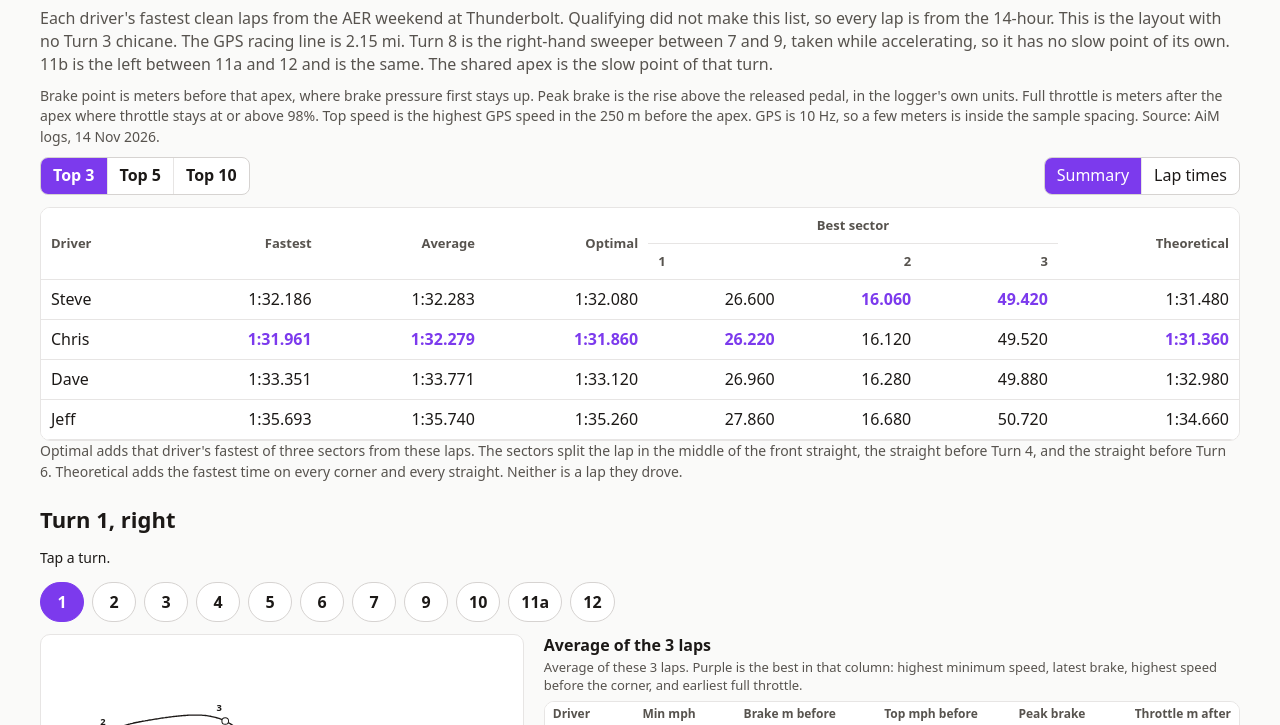
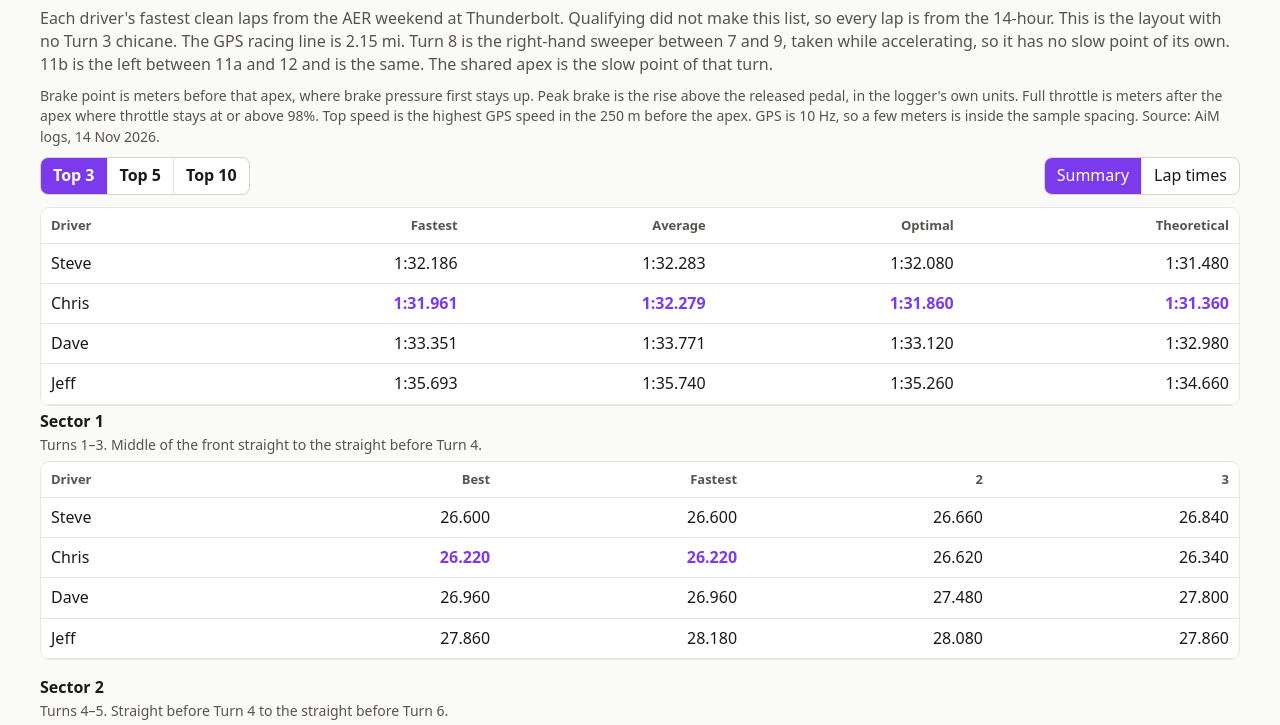
Before and after one commit to crbraun/xrk-race-analysis, a plain HTML site: page docs/index.html in a window 1280 px wide. Shown: the part 65-790 px from the top of the page. Drawn offline with Linux system fonts and the light colour scheme.

Commit message:
Break each sector into the time from every selected lap.
Co-authored-by: Cursor <cursoragent@cursor.com>

```diff
--- a/docs/index.html
+++ b/docs/index.html
@@ -35,8 +35,11 @@
   th, td { padding: 8px 10px; border-bottom: 1px solid var(--line); text-align: right; white-space: nowrap; }
   th:first-child, td:first-child { text-align: left; position: sticky; left: 0; background: white; }
   th { font-size: 13px; color: var(--muted); font-weight: 600; }
-  th.group { text-align: center; border-bottom: 1px solid var(--line); }
   .scroll { overflow-x: auto; border: 1px solid var(--line); border-radius: 10px; background: white; }
+  #sectors { display: grid; gap: 16px; margin: 4px 0 12px; }
+  #sectors[hidden] { display: none; }
+  #sectors h3 { font-size: 16px; margin: 0 0 2px; }
+  #sectors p { margin: 0 0 6px; }
   .best { color: var(--purple); font-weight: 700; }
   .bar { display: flex; flex-wrap: wrap; align-items: center; justify-content: space-between; gap: 12px; margin: 4px 0 12px; }
   .seg { display: inline-flex; border: 1px solid #d6d3d1; border-radius: 8px; overflow: hidden; background: white; }
@@ -68,6 +71,7 @@
     </div>
   </div>
   <div class="scroll" id="laps"></div>
+  <div id="sectors"></div>
   <p class="muted small" id="optimal-note">Optimal adds that driver's fastest of three sectors from these laps. The sectors split the lap in the middle of the front straight, the straight before Turn 4, and the straight before Turn 6. Theoretical adds the fastest time on every corner and every straight. Neither is a lap they drove.</p>
   <section class="corner">
     <h2 id="title"></h2>
@@ -157,6 +161,11 @@ function passIndex(laps) {
 const asked = Number(new URLSearchParams(location.search).get("n"));
 let lapCount = [3, 5, 10].includes(asked) ? asked : 3;
 let lapView = "summary";
+const SECTORS = [
+  ["Sector 1", "Turns 1–3. Middle of the front straight to the straight before Turn 4."],
+  ["Sector 2", "Turns 4–5. Straight before Turn 4 to the straight before Turn 6."],
+  ["Sector 3", "Turns 6–12. Straight before Turn 6 to the middle of the front straight."]
+];
 
 function bestSum(driver, key) {
   const laps = DATA[key][driver].slice(0, lapCount);
@@ -166,9 +175,25 @@ function bestSum(driver, key) {
   return total;
 }
 
-function bestSector(driver, index) {
-  const laps = DATA.thirds[driver].slice(0, lapCount);
-  return Math.min(...laps.map(lap => lap[index]));
+function renderSectors() {
+  const root = document.getElementById("sectors");
+  const summary = lapView === "summary";
+  root.hidden = !summary;
+  if (!summary) return;
+  const lapHeaders = Array.from({ length: lapCount }, (_, i) => (i === 0 ? "Fastest" : String(i + 1)));
+  root.innerHTML = SECTORS.map(([title, where], index) => {
+    const rows = DATA.drivers.map((_, d) => DATA.thirds[d].slice(0, lapCount).map(lap => lap[index]));
+    const bests = rows.map(row => Math.min(...row));
+    const bestOverall = Math.min(...bests);
+    const body = DATA.drivers.map((driver, d) => "<tr><td>" + driver + "</td><td>" +
+      cell(bests[d].toFixed(3), bests[d] === bestOverall) + "</td>" +
+      rows[d].map(sec => "<td>" + cell(sec.toFixed(3), sec === bestOverall) + "</td>").join("") +
+      "</tr>").join("");
+    return "<section><h3>" + title + "</h3><p class=\"muted small\">" + where + "</p>" +
+      "<div class=\"scroll\"><table><thead><tr><th>Driver</th><th>Best</th>" +
+      lapHeaders.map(h => "<th>" + h + "</th>").join("") +
+      "</tr></thead><tbody>" + body + "</tbody></table></div></section>";
+  }).join("");
 }
 
 function renderLaps() {
@@ -182,29 +207,23 @@ function renderLaps() {
   const fastestEach = times.map(row => row[0]);
   const bestFastest = Math.min(...fastestEach);
   const fastestSec = Math.min(...times.flat());
-  const sectors = [0, 1, 2].map(index => DATA.drivers.map((_, d) => bestSector(d, index)));
-  const bestSectors = sectors.map(column => Math.min(...column));
   const summary = lapView === "summary";
-  const headers = ["Driver"].concat(times[0].map((_, i) => (i === 0 ? "Fastest" : String(i + 1))));
-  const sectorCells = (d) => sectors.map((column, index) =>
-    "<td>" + cell(column[d].toFixed(3), column[d] === bestSectors[index]) + "</td>").join("");
+  const headers = summary
+    ? ["Driver", "Fastest", "Average", "Optimal", "Theoretical"]
+    : ["Driver"].concat(times[0].map((_, i) => (i === 0 ? "Fastest" : String(i + 1))));
   const body = summary
     ? DATA.drivers.map((driver, d) => "<tr><td>" + driver + "</td><td>" +
         cell(DATA.lapTime[d][0], fastestEach[d] === bestFastest) + "</td><td>" +
         cell(fmtLap(lapAvg[d]), lapAvg[d] === bestAvg) + "</td><td>" +
-        cell(fmtLap(optimal[d]), optimal[d] === bestOptimal) + "</td>" +
-        sectorCells(d) + "<td>" +
+        cell(fmtLap(optimal[d]), optimal[d] === bestOptimal) + "</td><td>" +
         cell(fmtLap(theoretical[d]), theoretical[d] === bestTheoretical) + "</td></tr>").join("")
     : DATA.drivers.map((driver, d) => "<tr><td>" + driver + "</td>" +
         times[d].map((sec, i) => "<td>" + cell(DATA.lapTime[d][i], sec === fastestSec) + "</td>").join("") +
         "</tr>").join("");
-  const head = summary
-    ? "<tr><th rowspan=\"2\">Driver</th><th rowspan=\"2\">Fastest</th><th rowspan=\"2\">Average</th><th rowspan=\"2\">Optimal</th>" +
-      "<th class=\"group\" colspan=\"3\">Best sector</th><th rowspan=\"2\">Theoretical</th></tr>" +
-      "<tr><th>1</th><th>2</th><th>3</th></tr>"
-    : "<tr>" + headers.map(h => "<th>" + h + "</th>").join("") + "</tr>";
-  document.getElementById("laps").innerHTML = "<table><thead>" + head +
-    "</thead><tbody>" + body + "</tbody></table>";
+  document.getElementById("laps").innerHTML = "<table><thead><tr>" +
+    headers.map(h => "<th>" + h + "</th>").join("") +
+    "</tr></thead><tbody>" + body + "</tbody></table>";
+  renderSectors();
   document.getElementById("optimal-note").hidden = !summary;
 }
 
```
